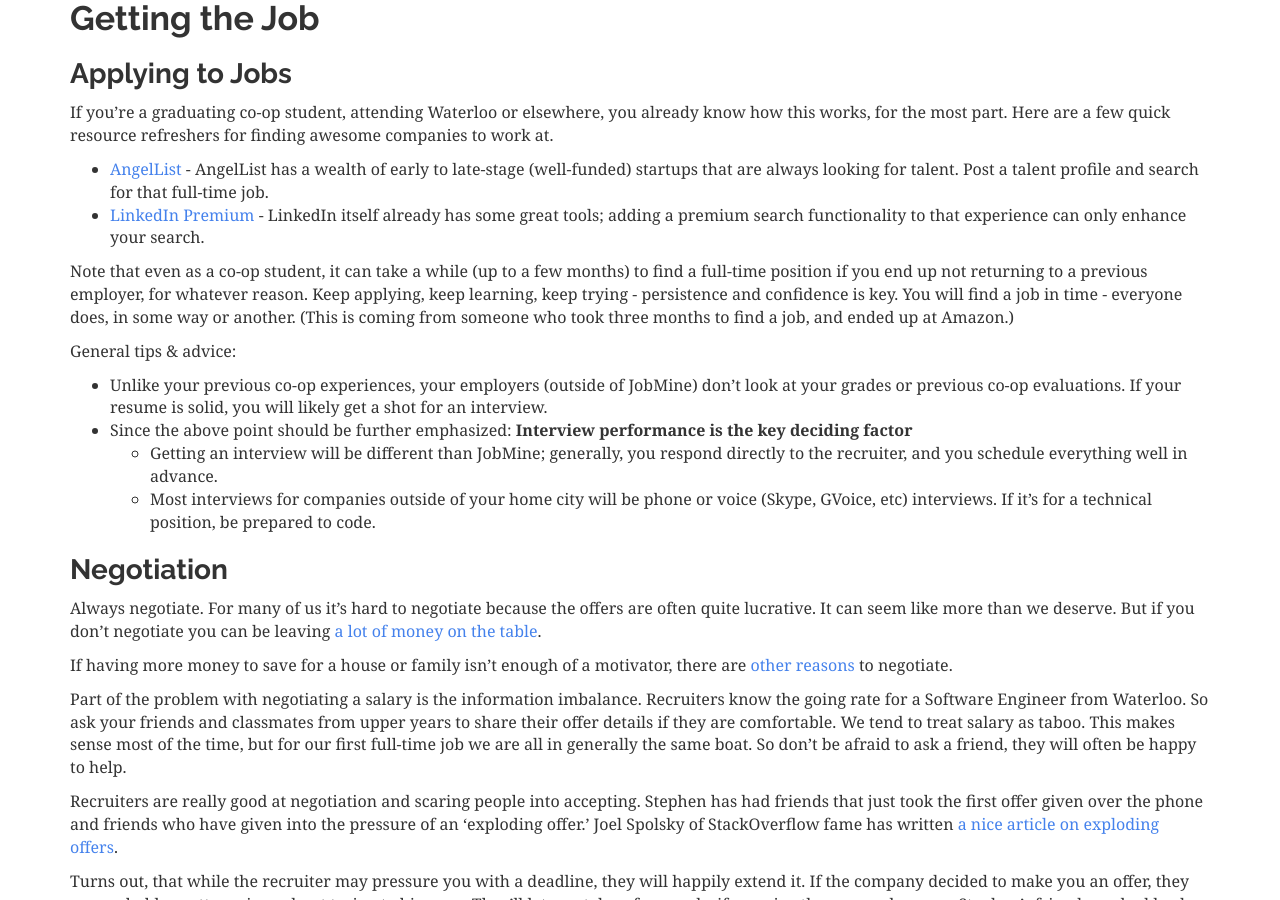
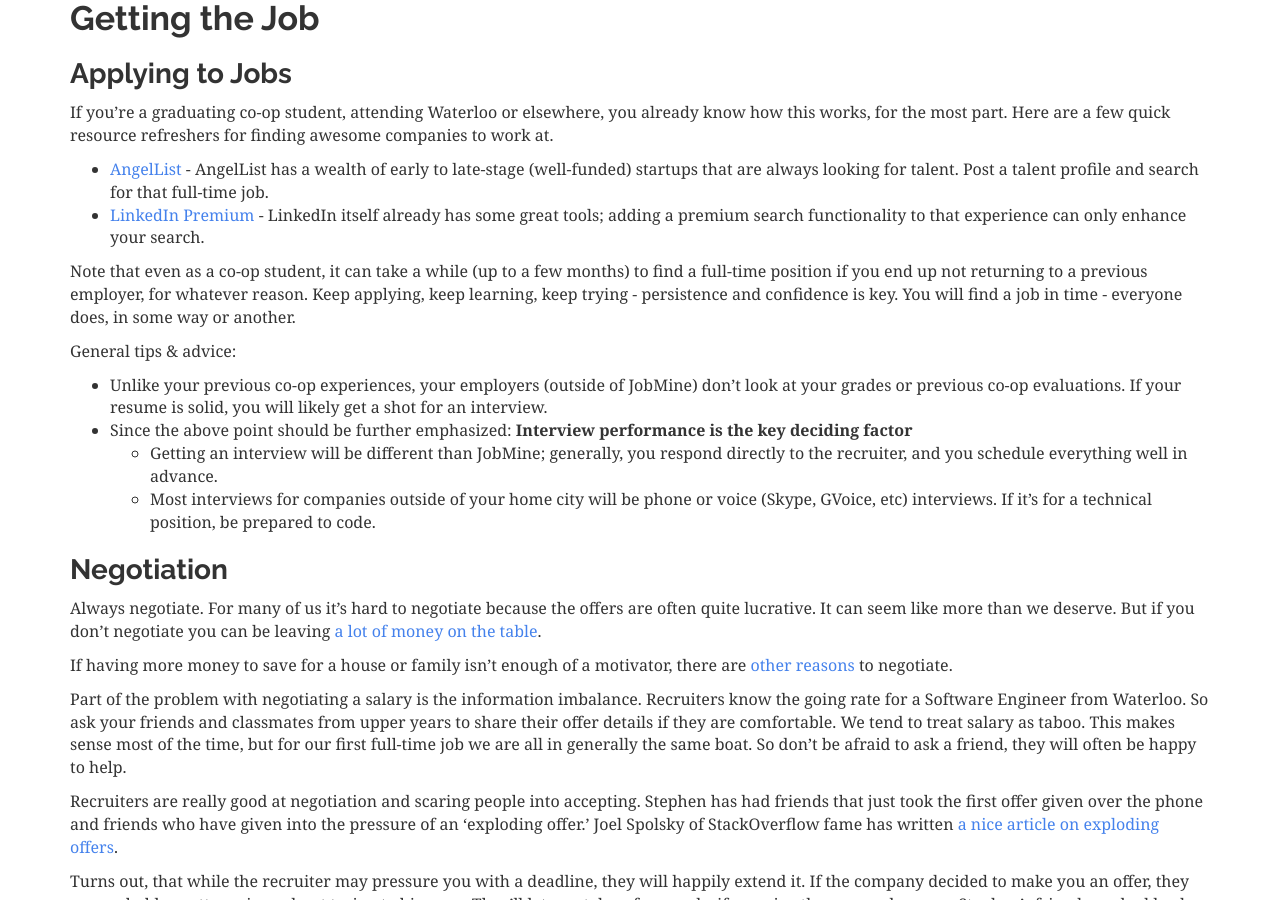
Before and after one commit to sholiday/waterloo-fulltime-guide, a Jekyll site: the page built from index.md, in a window 1280 px wide and 900 px high, scrolled down 461 px. Built offline with Jekyll 4.4.1, drawn with Linux system fonts in a browser that asks for light colours; nearby versions of some CDN libraries.

Commit message:
removed Amazon comment

```diff
--- a/index.md
+++ b/index.md
@@ -34,7 +34,6 @@
 
 Note that even as a co-op student, it can take a while (up to a few months) to find a full-time position if you end up not returning to a previous employer, for whatever reason.
 Keep applying, keep learning, keep trying - persistence and confidence is key. You will find a job in time - everyone does, in some way or another.
-(This is coming from someone who took three months to find a job, and ended up at Amazon.)
 
 General tips & advice:
 
```
